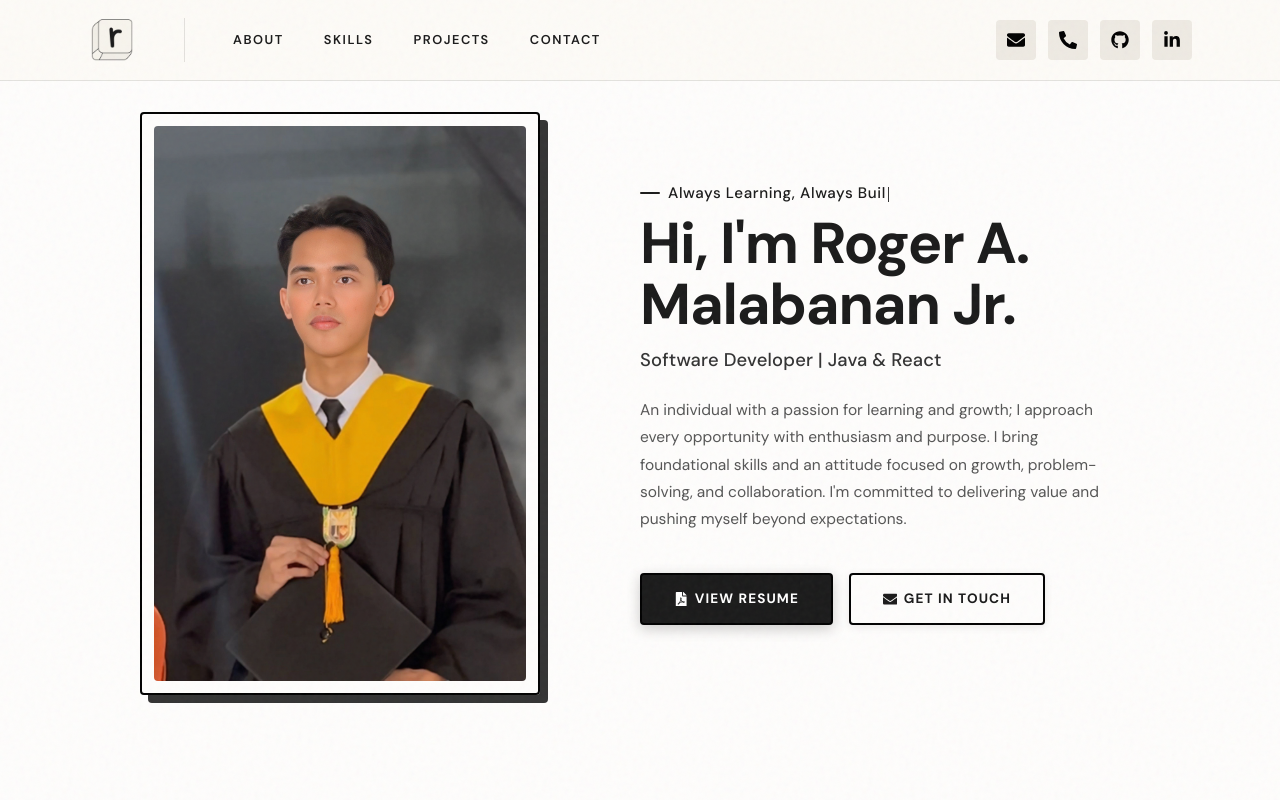
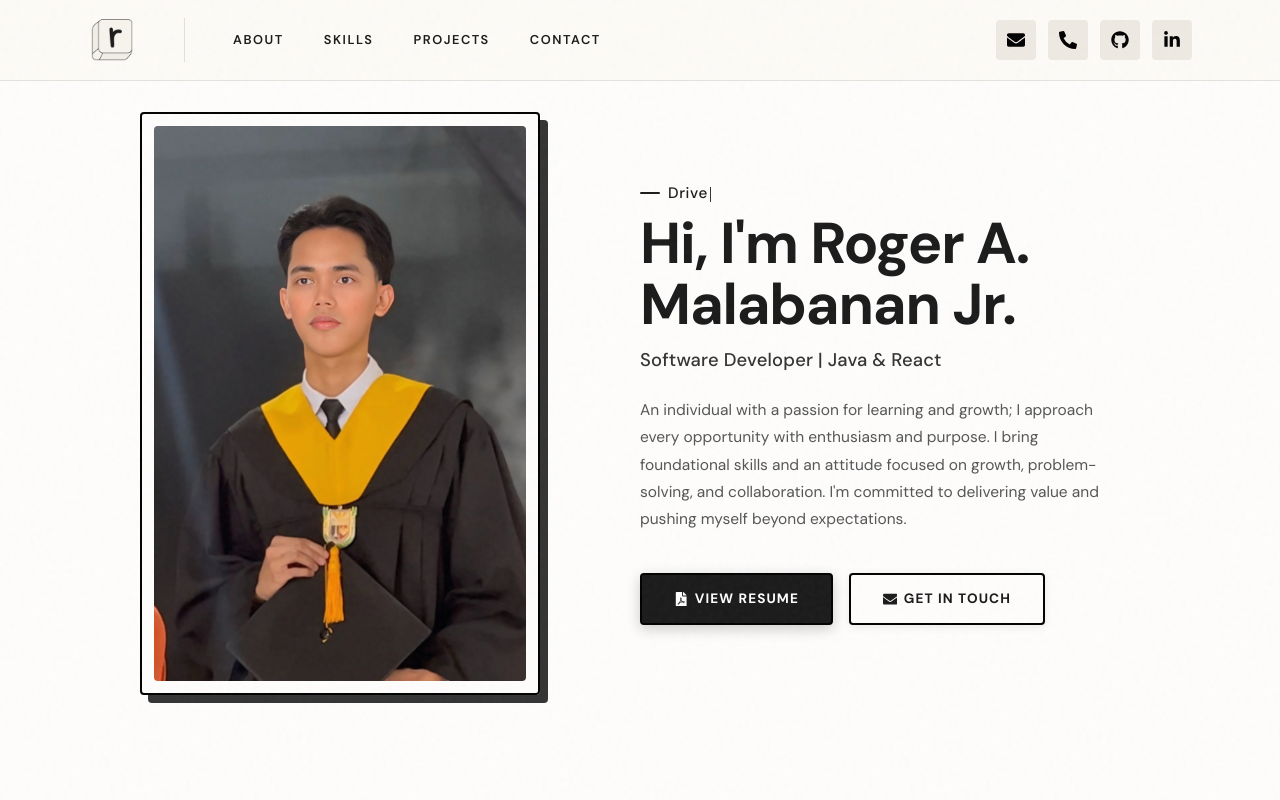
Before and after one commit to rgrmlbn/portfolio, a React (Vite) app in the folder frontend/: page / in a window 1280 px wide. Shown: the top 800 px of the page. Built offline with nearby package versions, Linux system fonts and the light colour scheme; no server answers.

Commit message:
Update typewriter

```diff
--- a/frontend/src/components/sections/HeroSection.jsx
+++ b/frontend/src/components/sections/HeroSection.jsx
@@ -17,8 +17,8 @@ export default function HeroSection() {
 
   const { output: hireMeText } = useTypewriter(
     [
-      "Always Learning, Always Building",
-      "Focused on Continuous Growth",
+      "Learn. Build. Grow.",
+      "Driven to Improve",
       "Ready for What's Next"
     ],
     {
```
